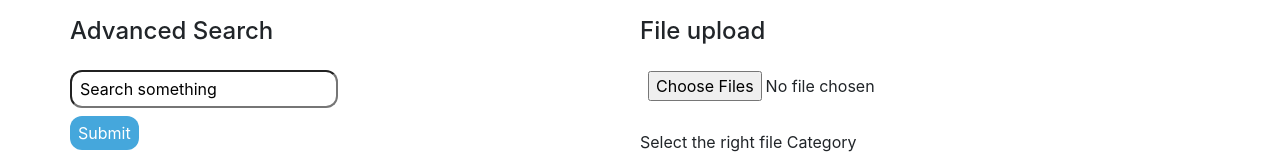
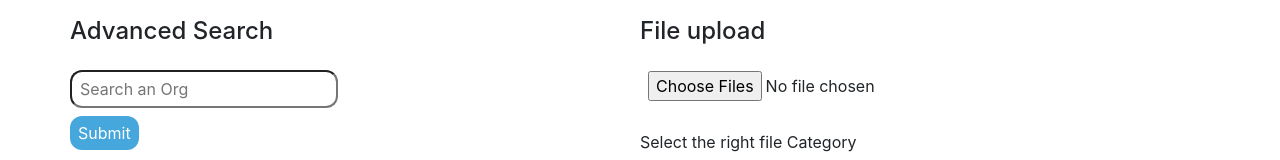
Before and after one commit to larusba/nlp-frontend, a React (Create React App) app: page /advanced-search in a window 1280 px wide. Shown: the part 171-331 px from the top of the page. Built offline with nearby package versions, Linux system fonts and the light colour scheme.

Commit message:
placeholder instead of value in input search

```diff
--- a/src/form/search/TextSearchForm.tsx
+++ b/src/form/search/TextSearchForm.tsx
@@ -7,7 +7,7 @@ class TextAreaForm extends React.Component<any, any> {
         return (
             <Fragment>
                 <Formik
-                    initialValues={{ text: "Search something" }}
+                    initialValues={{ text: "" }}
                     onSubmit={(values) => this.props.onSubmit(values)}
                 >
                     <Form>
@@ -15,7 +15,7 @@ class TextAreaForm extends React.Component<any, any> {
                             <div><label htmlFor="text"><h4>Advanced Search</h4></label></div>
                         </Row>
                         <Row className='mt-2 mb-2'>
-                            <Field name="text" type="text" className='mr-2' cols="60" />
+                            <Field name="text" placeholder="Search an Org" type="text" className='mr-2' cols="60" />
                         </Row>
                         <Row className='mt-2 mb-2'>
                             <button type="submit">Submit</button>
```
Also changed, not shown: 1 other file (tests, documents, lock files or other folders).
